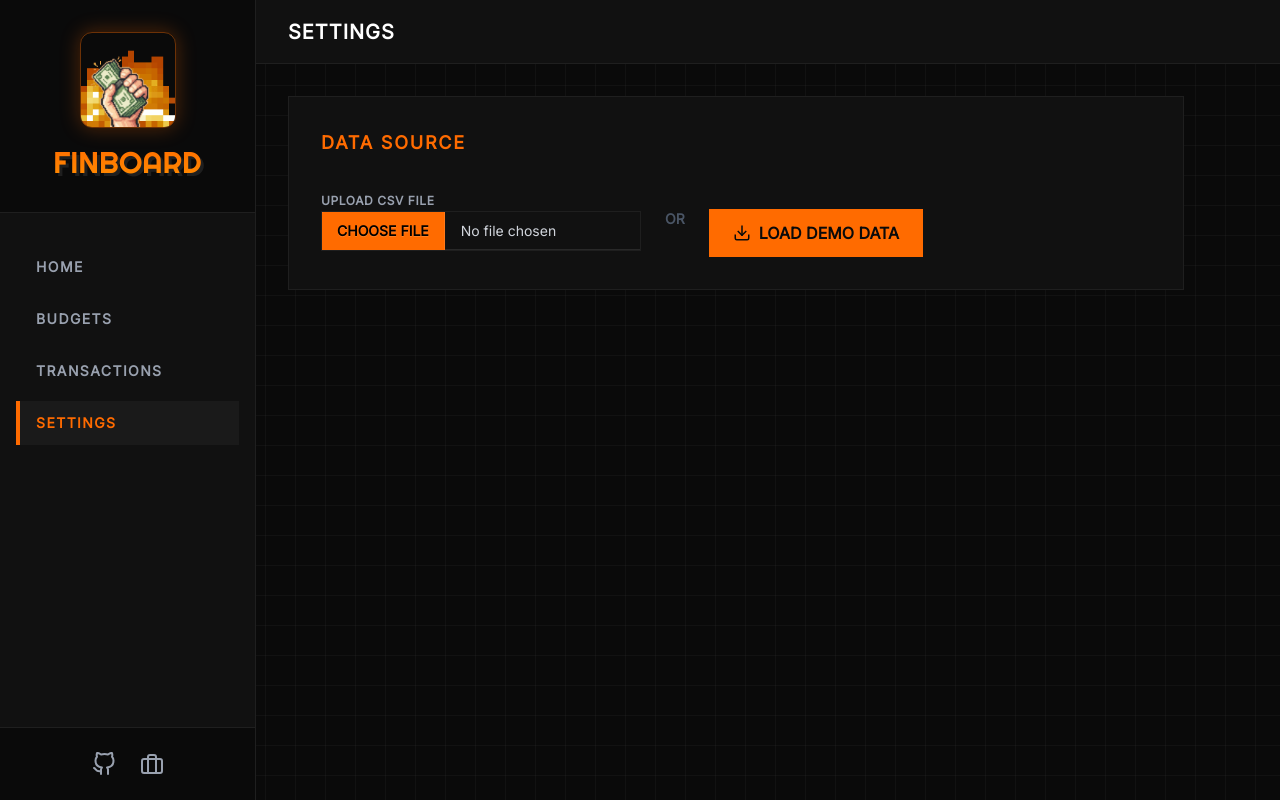
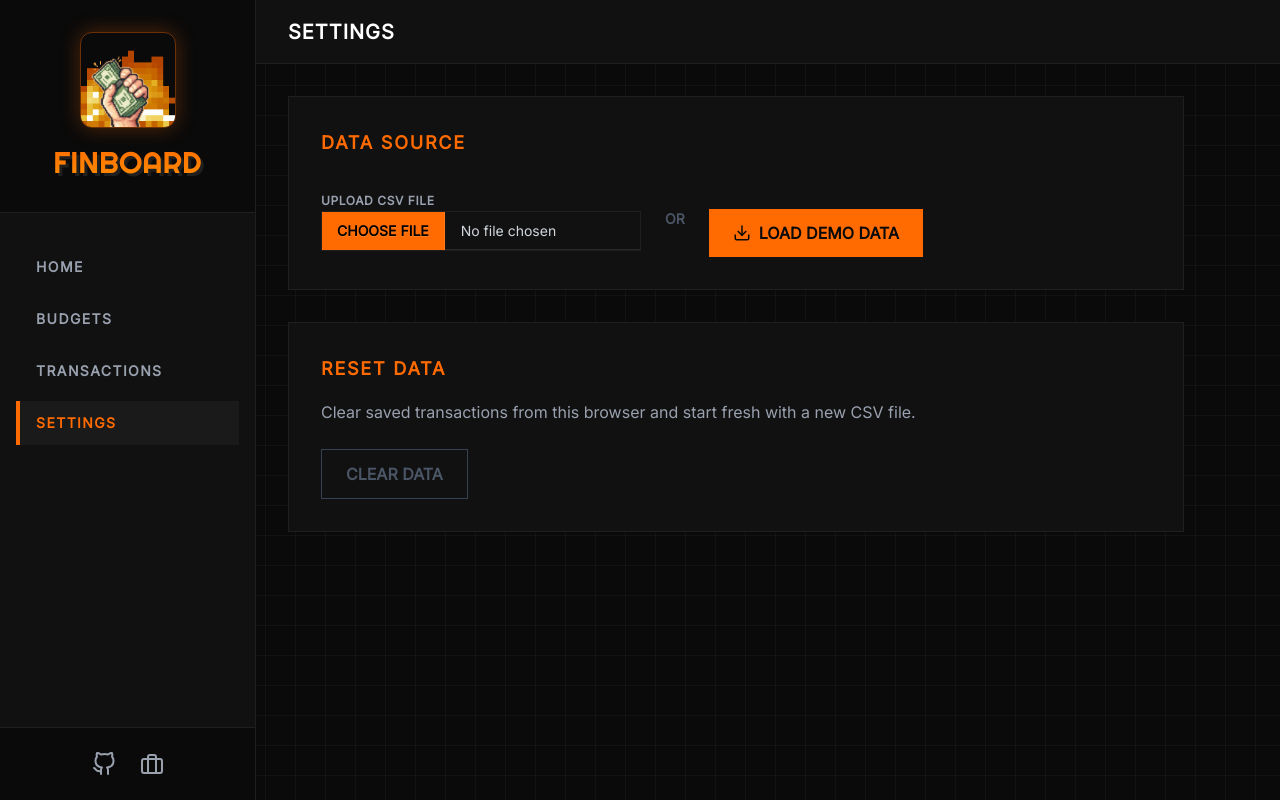
Before and after one commit to khanirfan18/finBoard, a React (Vite) app: page /settings in a window 1280 px wide. Built offline with nearby package versions, Linux system fonts and the light colour scheme.

Commit message:
feat: add clear data control

```diff
--- a/src/pages/Settings.jsx
+++ b/src/pages/Settings.jsx
@@ -5,9 +5,12 @@ import { demoData } from "../data/demoData";
 export default function CSVParser() {
   const { transactions, setTransactions } = useContext(DataContext);
   const [data, setData] = useState([]);
+  const [message, setMessage] = useState("");
+  const hasTransactions = transactions?.length > 0;
 
   const handleFile = (e) => {
     const file = e.target.files[0];
+    if (!file) return;
 
     Papa.parse(file, {
       header: true,
@@ -16,8 +19,22 @@ export default function CSVParser() {
         setData(results.data);
         localStorage.setItem("transactions", JSON.stringify(results.data));
         setTransactions(results.data);
+        setMessage("Data loaded successfully!");
       },
     });
+  };
+
+  const handleClearData = () => {
+    const confirmed = window.confirm(
+      "Clear all saved transaction data? This cannot be undone.",
+    );
+
+    if (!confirmed) return;
+
+    localStorage.removeItem("transactions");
+    setTransactions([]);
+    setData([]);
+    setMessage("Transaction data cleared. You can upload a new CSV anytime.");
   };
 
   return (
@@ -46,6 +63,7 @@ export default function CSVParser() {
               onClick={() => {
                 setTransactions(demoData);
                 localStorage.setItem("transactions", JSON.stringify(demoData));
+                setMessage("Demo data loaded successfully!");
               }}
             >
               <svg xmlns="http://www.w3.org/2000/svg" width="18" height="18" viewBox="0 0 24 24" fill="none" stroke="currentColor" strokeWidth="2" strokeLinecap="square" strokeLinejoin="round"><path d="M21 15v4a2 2 0 0 1-2 2H5a2 2 0 0 1-2-2v-4"></path><polyline points="7 10 12 15 17 10"></polyline><line x1="12" y1="15" x2="12" y2="3"></line></svg>
@@ -53,6 +71,29 @@ export default function CSVParser() {
             </button>
           </div>
         </div>
+      </div>
+
+      {message && (
+        <div className="retro-card border-[#FF6B00] p-4 mb-8 text-sm font-bold uppercase tracking-wider text-[#FFB266]">
+          {message}
+        </div>
+      )}
+
+      <div className="retro-card p-8 mb-8">
+        <h2 className="text-[#FF6B00] text-lg font-black uppercase tracking-widest mb-4">
+          Reset Data
+        </h2>
+        <p className="text-gray-400 mb-6 leading-relaxed">
+          Clear saved transactions from this browser and start fresh with a new
+          CSV file.
+        </p>
+        <button
+          className="w-full md:w-auto border border-red-500 px-6 py-3 font-bold uppercase text-red-300 transition-colors hover:bg-red-500 hover:text-black disabled:cursor-not-allowed disabled:border-gray-700 disabled:text-gray-600 disabled:hover:bg-transparent"
+          onClick={handleClearData}
+          disabled={!hasTransactions}
+        >
+          Clear Data
+        </button>
       </div>
 
       {data && data.length > 0 && (
```
